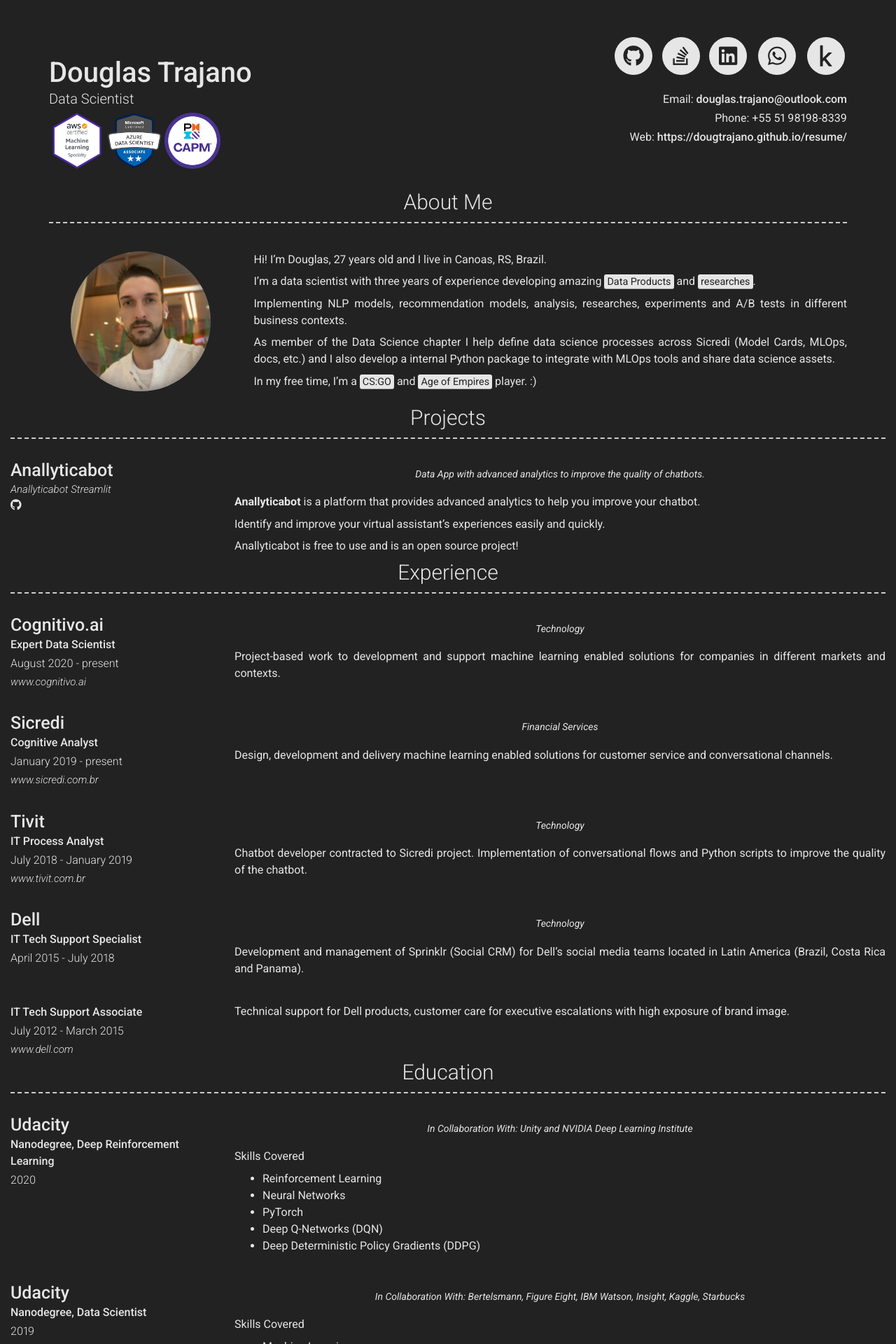
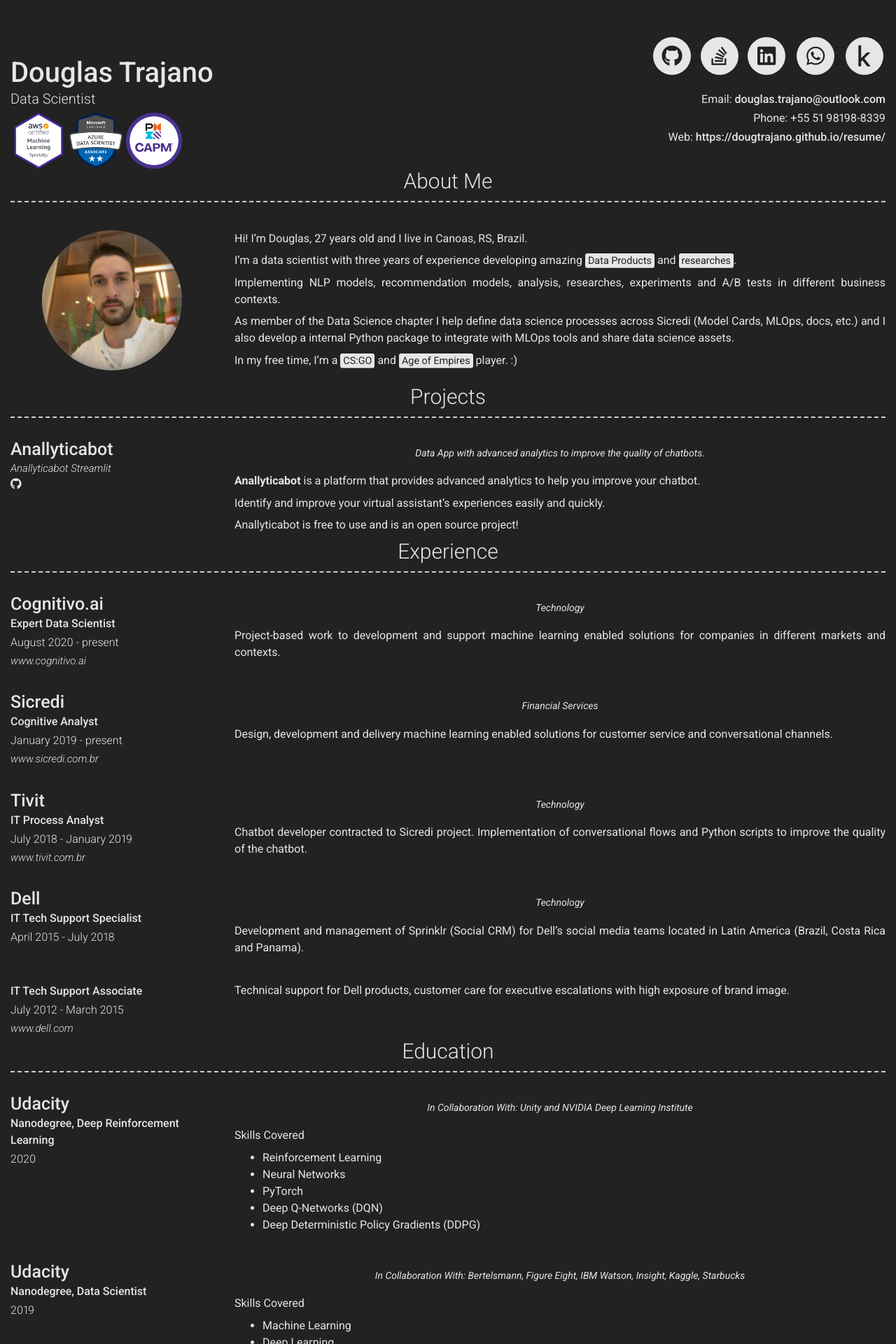
Before and after one commit to DougTrajano/resume, a Jekyll site: the page built from index.md, in a window 1280 px wide. Shown: the top 1920 px of the page at 70% size. Built offline with Jekyll 4.4.1, drawn with Linux system fonts in a browser that asks for light colours; nearby versions of some CDN libraries.

Commit message:
testing width

```diff
--- a/_includes/about.html
+++ b/_includes/about.html
@@ -1,4 +1,4 @@
-<div class="container intro-container">
+<div class="container-fluid intro-container">
   <h3>{{ site.about_title | default: "About Me" }}</h3>
   <div class="row clearfix">
     {%- if site.about_profile_image -%}
--- a/_includes/footer.html
+++ b/_includes/footer.html
@@ -1,4 +1,4 @@
-<div class="container footer-container">
+<div class="container-fluid footer-container">
   <p>
     {{ site.name | escape }} -
     <a href="mailto:{{ site.email }}" target="_blank">{{ site.email | escape }}</a>
--- a/_includes/header.html
+++ b/_includes/header.html
@@ -12,7 +12,7 @@
   });
 </script>
 
-<div class="container header-contianer">
+<div class="container-fluid header-contianer">
   <div class="row">
     <div class="col-xs-12 col-sm-6 col-md-6 col-lg-8 header-left">
       <h1>{{ site.name | escape }}</h1>
```
